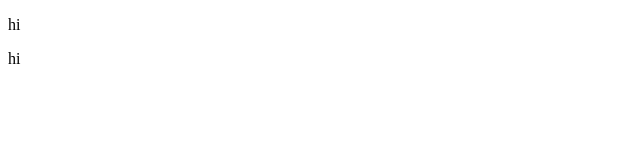
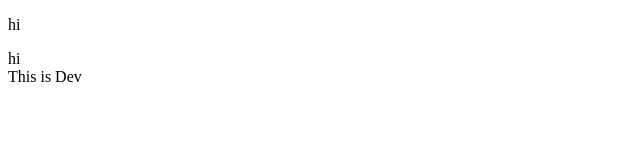
Before and after one commit to ethyne2666/practice_dev, a plain HTML site: page index.html in a window 1280 px wide. Shown: the full height of the page, 0-640 px from the left. Drawn offline with Linux system fonts and the light colour scheme.

Commit message:
Update index.html

```diff
--- a/index.html
+++ b/index.html
@@ -8,5 +8,6 @@
 <body>
     <p>hi</p>
     <div>hi</div>
+    <div>This is Dev</div>
 </body>
 </html>
```
